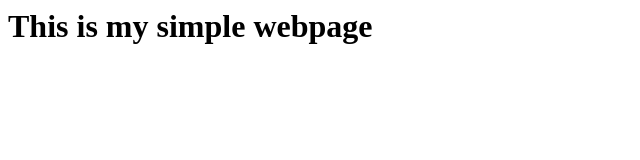
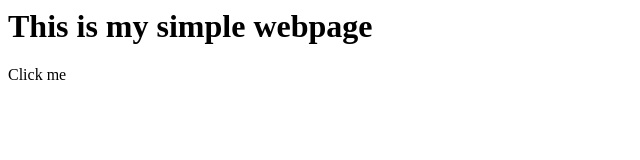
Before and after one commit to chriswu8/COMP_2800_Feature_Branch_Workflow_BBY24, a plain HTML site: page index.html in a window 1280 px wide. Shown: the full height of the page, 0-640 px from the left. Drawn offline with Linux system fonts and the light colour scheme.

Commit message:
Changed content to be clickable.

```diff
--- a/index.html
+++ b/index.html
@@ -4,6 +4,6 @@
     </head>
     <body>
         <h1>This is my simple webpage</h1>
-        <div class = "content"></div>
+        <div class = "clickable">Click me</div>
     </body>
 </html>
--- a/styles.css
+++ b/styles.css
@@ -11,3 +11,7 @@
     width: 800px;
     text-align: center;
 }
+
+.clickable {
+    cursor: hand;
+}
```
